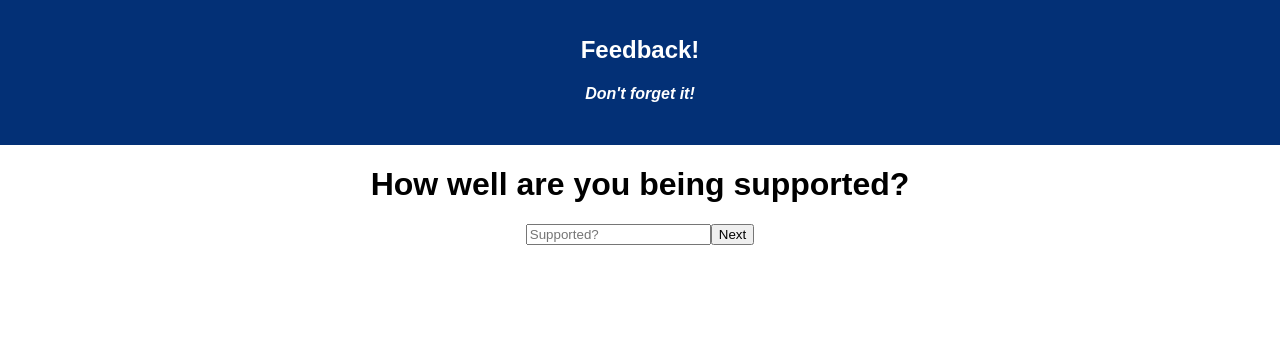
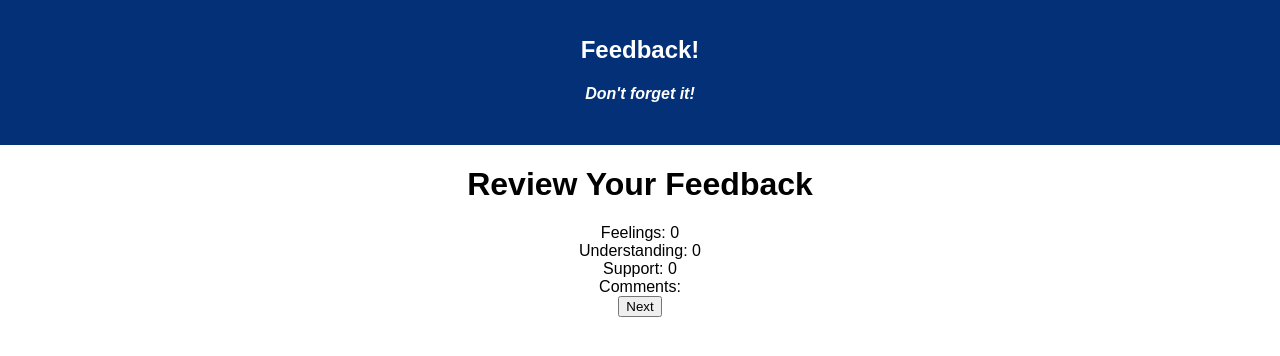
Before and after one commit to touyeexiong/redux-feedback-loop-master, a React (Create React App) app: page /#/review in a window 1280 px wide. Before the commit this address led to /#/supported. Shown: the top 356 px of the page. Built offline with nearby package versions, Linux system fonts and the light colour scheme.

Commit message:
now printing comments to dom. Changed value type from object to string. May run into issues later?

```diff
--- a/src/components/Comments/Comments.jsx
+++ b/src/components/Comments/Comments.jsx
@@ -5,7 +5,7 @@ import { connect } from 'react-redux';
 class Comments extends Component {
 
     state = {
-        comments: {},
+        comments: '',
     }
 
     handleComments = () => {
@@ -14,7 +14,7 @@ class Comments extends Component {
             type: 'ADD_COMMENTS',
             payload: this.state.comments
         })
-        this.props.history.push('/')
+        this.props.history.push('/review')
     }
     newComments = (event) => {
         this.setState({
--- a/src/components/Review/Review.jsx
+++ b/src/components/Review/Review.jsx
@@ -26,11 +26,11 @@ class Comments extends Component {
         return (
             <>
                 <h1>Review Your Feedback</h1>
-                <div>{JSON.stringify(this.props.reduxStore.commentsSetter.comments)}</div>
+                {/* <div>{JSON.stringify(this.props.reduxStore.commentsSetter.comments)}</div> */}
                 <div>Feelings: {this.props.reduxStore.feelingSetter}</div>
                 <div>Understanding: {this.props.reduxStore.understandingSetter}</div>
                 <div>Support: {this.props.reduxStore.supportedSetter}</div>
-                {/* <div>Comments: {this.props.reduxStore.commentsSetter}</div> */}
+                <div>Comments: {this.props.reduxStore.commentsSetter}</div>
 
                 <button onClick={this.handleComments}>Next</button>
             </>
--- a/src/index.js
+++ b/src/index.js
@@ -7,7 +7,7 @@ import { createStore, combineReducers, applyMiddleware } from 'redux'
 import { Provider } from "react-redux";
 import registerServiceWorker from './registerServiceWorker';
 
-const commentsSetter = (state = {}, action) => {
+const commentsSetter = (state = '', action) => {
     if (action.type === 'ADD_COMMENTS') {
         return action.payload
     }
```
